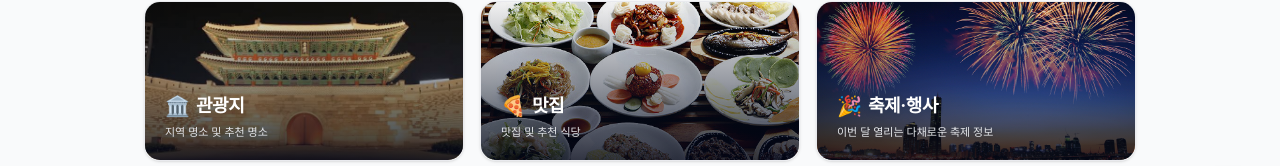
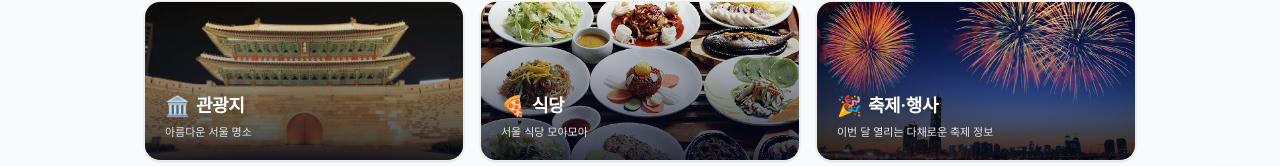
Before and after one commit to Timeisfast/LocalHub, a Vue app in the folder frontend/: page / in a window 1280 px wide. Shown: the part 548-714 px from the top of the page. Built offline with nearby package versions, Linux system fonts and the light colour scheme.

Commit message:
홈 화면 문구 수정

```diff
--- a/frontend/src/views/HomeView.vue
+++ b/frontend/src/views/HomeView.vue
@@ -61,11 +61,11 @@
                 <span class="text-xl group-hover:animate-bounce">🏛️</span>
                 <span class="font-bold text-white text-lg tracking-tight drop-shadow-md">관광지</span>
               </div>
-              <p class="text-[11px] text-gray-200 font-medium drop-shadow-sm">지역 명소 및 추천 명소</p>
+              <p class="text-[11px] text-gray-200 font-medium drop-shadow-sm">아름다운 서울 명소</p>
             </div>
           </router-link>
 
-          <!-- 맛집 카드 (배경 이미지 적용 및 호버 이펙트 고도화) -->
+          <!-- 식당 카드 (배경 이미지 적용 및 호버 이펙트 고도화) -->
           <router-link
             to="/posts?category=food"
             class="group relative overflow-hidden h-40 rounded-2xl shadow-sm border border-gray-200/80 hover:border-blue-500 hover:shadow-xl hover:-translate-y-1.5 transition-all duration-300 flex flex-col justify-end p-5 text-left"
@@ -73,7 +73,7 @@
             <!-- 1. 배경 이미지 (기본 상태에서 미세한 블러와 줌 효과 제공) -->
             <img
               src="@/assets/restaurant-bg.jpg"
-              alt="맛집"
+              alt="식당"
               class="absolute inset-0 w-full h-full object-cover object-center filter brightness-95 group-hover:scale-110 transition-transform duration-500"
             />
 
@@ -84,9 +84,9 @@
             <div class="relative z-10">
               <div class="flex items-center gap-1.5 mb-1">
                 <span class="text-xl group-hover:animate-bounce">🍕</span>
-                <span class="font-bold text-white text-lg tracking-tight drop-shadow-md">맛집</span>
+                <span class="font-bold text-white text-lg tracking-tight drop-shadow-md">식당</span>
               </div>
-              <p class="text-[11px] text-gray-200 font-medium drop-shadow-sm">맛집 및 추천 식당</p>
+              <p class="text-[11px] text-gray-200 font-medium drop-shadow-sm">서울 식당 모아모아</p>
             </div>
           </router-link>
 
```
